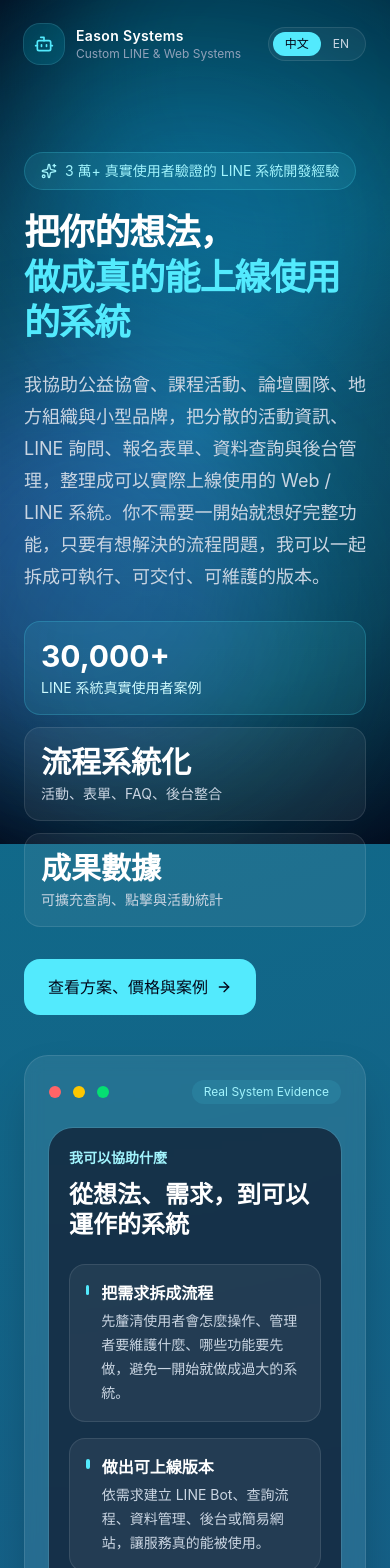
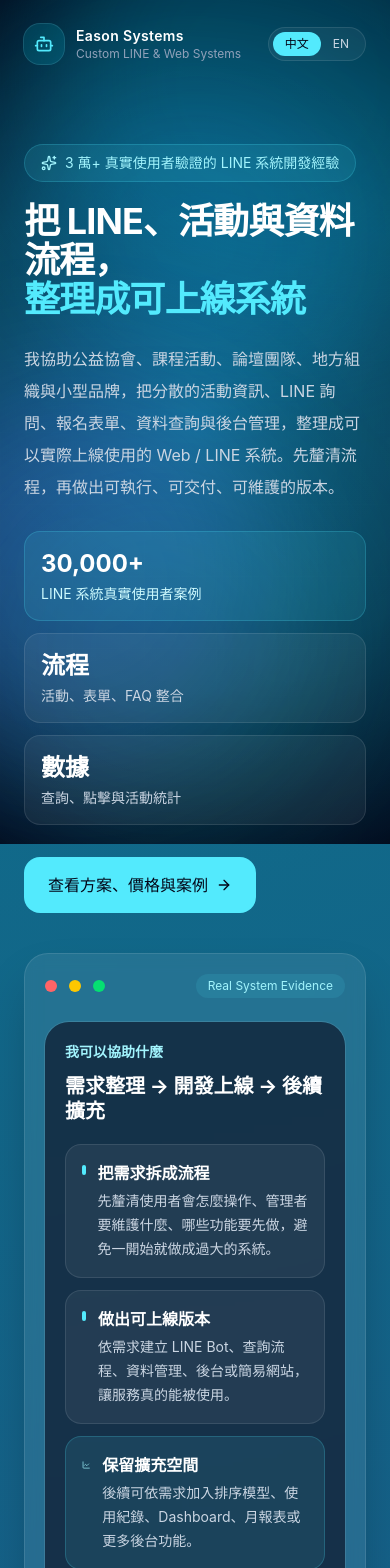
Before and after one commit to eason11133/eason-systems, a React (Vite) app: page / in a window 390 px wide. Shown: the top 1568 px of the page. Built offline with nearby package versions, Linux system fonts and the light colour scheme.

Commit message:
gajlk;nbv

```diff
--- a/src/App.jsx
+++ b/src/App.jsx
@@ -39,20 +39,20 @@
   zh: {
     navContact: "聯絡評估",
     badge: "3 萬+ 真實使用者驗證的 LINE 系統開發經驗",
-    heroTop: "把你的想法，",
-    heroHighlight: "做成真的能上線使用的系統",
+    heroTop: "把 LINE、活動與資料流程，",
+    heroHighlight: "整理成可上線系統",
     heroText:
-      "我協助公益協會、課程活動、論壇團隊、地方組織與小型品牌，把分散的活動資訊、LINE 詢問、報名表單、資料查詢與後台管理，整理成可以實際上線使用的 Web / LINE 系統。你不需要一開始就想好完整功能，只要有想解決的流程問題，我可以一起拆成可執行、可交付、可維護的版本。",
+      "我協助公益協會、課程活動、論壇團隊、地方組織與小型品牌，把分散的活動資訊、LINE 詢問、報名表單、資料查詢與後台管理，整理成可以實際上線使用的 Web / LINE 系統。先釐清流程，再做出可執行、可交付、可維護的版本。",
     heroButton: "查看方案、價格與案例",
     stat1Title: "30,000+",
     stat1Text: "LINE 系統真實使用者案例",
-    stat2Title: "流程系統化",
-    stat2Text: "活動、表單、FAQ、後台整合",
-    stat3Title: "成果數據",
-    stat3Text: "可擴充查詢、點擊與活動統計",
+    stat2Title: "流程",
+    stat2Text: "活動、表單、FAQ 整合",
+    stat3Title: "數據",
+    stat3Text: "查詢、點擊與活動統計",
     rightBadge: "Real System Evidence",
     rightSmall: "我可以協助什麼",
-    rightTitle: "從想法、需求，到可以運作的系統",
+    rightTitle: "需求整理 → 開發上線 → 後續擴充",
     rightCards: [
       ["把需求拆成流程", "先釐清使用者會怎麼操作、管理者要維護什麼、哪些功能要先做，避免一開始就做成過大的系統。"],
       ["做出可上線版本", "依需求建立 LINE Bot、查詢流程、資料管理、後台或簡易網站，讓服務真的能被使用。"],
@@ -235,20 +235,20 @@
   en: {
     navContact: "Contact",
     badge: "30,000+ real-user LINE system experience",
-    heroTop: "Turn your idea",
-    heroHighlight: "into a working online system",
+    heroTop: "Turn LINE, events, and data flows",
+    heroHighlight: "into a launchable system",
     heroText:
-      "I help nonprofits, course and event teams, forum organizers, local organizations, and small brands turn scattered event information, LINE inquiries, registration forms, data search, and admin workflows into launchable Web / LINE systems. You do not need a complete specification at the beginning — I can help turn the process problem into a buildable, deliverable, and maintainable system.",
+      "I help nonprofits, course and event teams, forum organizers, local organizations, and small brands turn scattered event information, LINE inquiries, registration forms, data search, and admin workflows into launchable Web / LINE systems. Start with the flow, then build a deliverable and maintainable version.",
     heroButton: "View plans, pricing, and cases",
     stat1Title: "30,000+",
     stat1Text: "Real users in a LINE system case",
-    stat2Title: "Workflow systems",
-    stat2Text: "Events, forms, FAQs, and admin panels",
-    stat3Title: "Outcome data",
-    stat3Text: "Expandable query, click, and event analytics",
+    stat2Title: "Flow",
+    stat2Text: "Events, forms, FAQs",
+    stat3Title: "Data",
+    stat3Text: "Query, click, and event analytics",
     rightBadge: "Real System Evidence",
     rightSmall: "How I can help",
-    rightTitle: "From idea and requirements to a working system",
+    rightTitle: "Scope → Build → Expand",
     rightCards: [
       ["Break requirements into flows", "Clarify how users operate, what admins maintain, and what must be built first — avoiding an oversized first version."],
       ["Build a launchable version", "Create LINE Bots, search flows, data management, dashboards, or simple web pages based on the actual need."],
@@ -584,22 +584,22 @@
       </header>
 
       <main className="relative z-10">
-        <section className="mx-auto grid max-w-6xl gap-10 px-6 pb-20 pt-16 md:grid-cols-[1.05fr_0.95fr] md:items-center md:pt-24">
+        <section className="mx-auto grid max-w-6xl gap-10 px-6 pb-16 pt-14 md:grid-cols-[1fr_0.9fr] md:items-center md:pt-20">
           <motion.div initial="hidden" animate="visible" variants={fadeUp} transition={{ duration: 0.6 }}>
             <div className="mb-5 inline-flex items-center gap-2 rounded-full border border-cyan-300/20 bg-cyan-300/10 px-4 py-2 text-sm text-cyan-200">
               <Sparkles className="h-4 w-4" />
               {t.badge}
             </div>
-            <h1 className="text-4xl font-bold leading-tight tracking-tight text-white md:text-6xl">
+            <h1 className="max-w-3xl text-4xl font-bold leading-[1.08] tracking-tight text-white md:text-5xl lg:text-6xl">
               {t.heroTop}
               <span className="block text-cyan-300">{t.heroHighlight}</span>
             </h1>
-            <p className="mt-6 max-w-2xl text-lg leading-8 text-slate-300">{t.heroText}</p>
+            <p className="mt-6 max-w-2xl text-base leading-8 text-slate-300 md:text-lg">{t.heroText}</p>
 
-            <div className="mt-7 grid gap-3 sm:grid-cols-3">
+            <div className="mt-7 grid gap-3 sm:grid-cols-3 md:max-w-2xl">
               {[[t.stat1Title, t.stat1Text, true], [t.stat2Title, t.stat2Text], [t.stat3Title, t.stat3Text]].map(([title, text, accent]) => (
                 <div key={title} className={`rounded-2xl border p-4 ${accent ? "border-cyan-300/20 bg-cyan-300/10" : "border-white/10 bg-white/[0.06]"}`}>
-                  <p className="text-3xl font-bold text-white">{title}</p>
+                  <p className="text-2xl font-bold text-white md:text-3xl">{title}</p>
                   <p className={`mt-1 text-sm ${accent ? "text-cyan-100" : "text-slate-300"}`}>{text}</p>
                 </div>
               ))}
@@ -610,17 +610,17 @@
             </div>
           </motion.div>
 
-          <motion.div initial={{ opacity: 0, scale: 0.96 }} animate={{ opacity: 1, scale: 1 }} transition={{ duration: 0.7, delay: 0.1 }}>
+          <motion.div className="w-full md:max-w-xl md:justify-self-end" initial={{ opacity: 0, scale: 0.96 }} animate={{ opacity: 1, scale: 1 }} transition={{ duration: 0.7, delay: 0.1 }}>
             <Card className="bg-white/10 shadow-2xl backdrop-blur">
-              <CardContent className="p-6 md:p-8">
+              <CardContent className="p-5 md:p-7">
                 <div className="mb-6 flex items-center justify-between gap-3">
                   <div className="flex items-center gap-3"><div className="h-3 w-3 rounded-full bg-red-400" /><div className="h-3 w-3 rounded-full bg-yellow-400" /><div className="h-3 w-3 rounded-full bg-green-400" /></div>
                   <span className="rounded-full bg-cyan-300/10 px-3 py-1 text-xs text-cyan-200">{t.rightBadge}</span>
                 </div>
                 <div className="rounded-3xl bg-slate-900/70 p-5 ring-1 ring-white/10">
                   <p className="text-sm font-semibold text-cyan-200">{t.rightSmall}</p>
-                  <h3 className="mt-3 text-2xl font-bold leading-tight text-white">{t.rightTitle}</h3>
-                  <div className="mt-6 space-y-4">
+                  <h3 className="mt-3 text-xl font-bold leading-tight text-white md:text-2xl">{t.rightTitle}</h3>
+                  <div className="mt-5 space-y-3">
                     {t.rightCards.map(([title, text], idx) => (
                       <div key={title} className={`rounded-2xl border p-4 ${idx === 2 ? "border-cyan-300/20 bg-cyan-300/10" : "border-white/10 bg-white/[0.06]"}`}>
                         <div className="flex items-start gap-3">
@@ -630,7 +630,7 @@
                       </div>
                     ))}
                   </div>
-                  <div className="mt-6 grid grid-cols-3 gap-3 text-center text-sm">
+                  <div className="mt-5 grid grid-cols-3 gap-3 text-center text-sm">
                     {t.miniStats.map(([title, text]) => (
                       <div key={title} className="rounded-2xl bg-white/[0.08] p-3"><p className="text-lg font-bold text-white">{title}</p><p className="mt-1 text-xs text-slate-400">{text}</p></div>
                     ))}
@@ -775,7 +775,7 @@
 
           <div className="mb-8 flex flex-col gap-4 md:flex-row md:items-end md:justify-between"><div className="max-w-3xl"><p className="text-sm font-semibold text-cyan-300">{t.estimatorLabel}</p><h3 className="mt-3 text-2xl font-bold text-white md:text-3xl">{t.estimatorTitle}</h3><p className="mt-4 leading-7 text-slate-300">{t.estimatorText}</p></div><button type="button" onClick={clearEstimate} className="w-fit rounded-2xl border border-white/10 bg-white/[0.05] px-5 py-3 text-sm text-slate-200 transition hover:border-cyan-300/30 hover:bg-cyan-300/10">{t.clearAll}</button></div>
           <div className="grid gap-6 lg:grid-cols-[1.25fr_0.75fr]">
-            <Card className="bg-slate-900/70"><CardContent className="p-6 md:p-8"><div className="grid gap-4 md:grid-cols-2">
+            <Card className="bg-slate-900/70"><CardContent className="p-5 md:p-7"><div className="grid gap-4 md:grid-cols-2">
               {estimateOptions.map((item) => { const checked = selected.includes(item.id); return <button key={item.id} type="button" onClick={() => toggleOption(item.id)} className={`rounded-2xl border p-4 text-left transition ${checked ? "border-cyan-300/50 bg-cyan-300/10" : "border-white/10 bg-white/[0.04] hover:border-cyan-300/30 hover:bg-white/[0.07]"}`}><div className="flex items-start gap-3"><div className={`mt-1 flex h-5 w-5 shrink-0 items-center justify-center rounded-md border ${checked ? "border-cyan-300 bg-cyan-300 text-slate-950" : "border-slate-500"}`}>{checked && <span className="text-xs font-black">✓</span>}</div><div><p className="font-semibold text-white">{item.label}</p><p className="mt-1 text-sm leading-6 text-slate-400">{item.desc}</p><p className="mt-3 text-sm font-semibold text-cyan-200">{t.modulePrice} {item.price.toLocaleString()} 起</p></div></div></button>; })}
               <button type="button" onClick={() => setOtherEnabled((value) => !value)} className={`rounded-2xl border p-4 text-left transition ${otherEnabled ? "border-cyan-300/50 bg-cyan-300/10" : "border-white/10 bg-white/[0.04] hover:border-cyan-300/30 hover:bg-white/[0.07]"}`}><div className="flex items-start gap-3"><div className={`mt-1 flex h-5 w-5 shrink-0 items-center justify-center rounded-md border ${otherEnabled ? "border-cyan-300 bg-cyan-300 text-slate-950" : "border-slate-500"}`}>{otherEnabled && <span className="text-xs font-black">✓</span>}</div><div><p className="font-semibold text-white">{t.otherCustom}</p><p className="mt-1 text-sm leading-6 text-slate-400">{t.otherDesc}</p><p className="mt-3 text-sm font-semibold text-cyan-200">{t.otherPrice}</p></div></div></button>
             </div></CardContent></Card>
```
